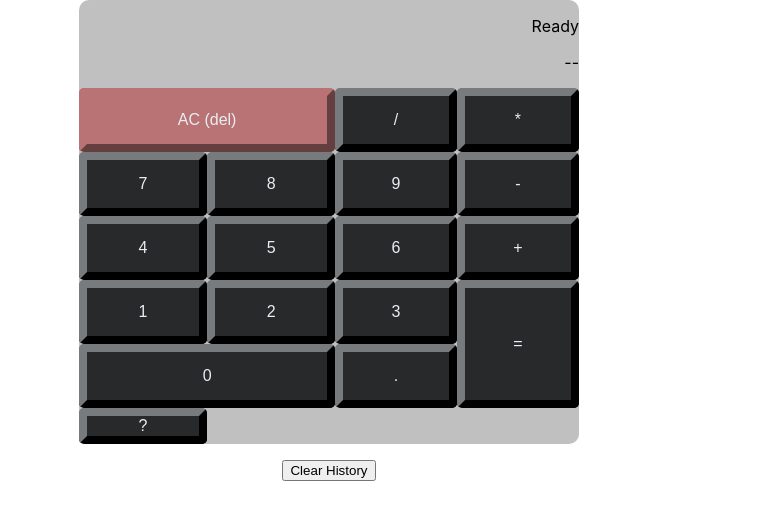
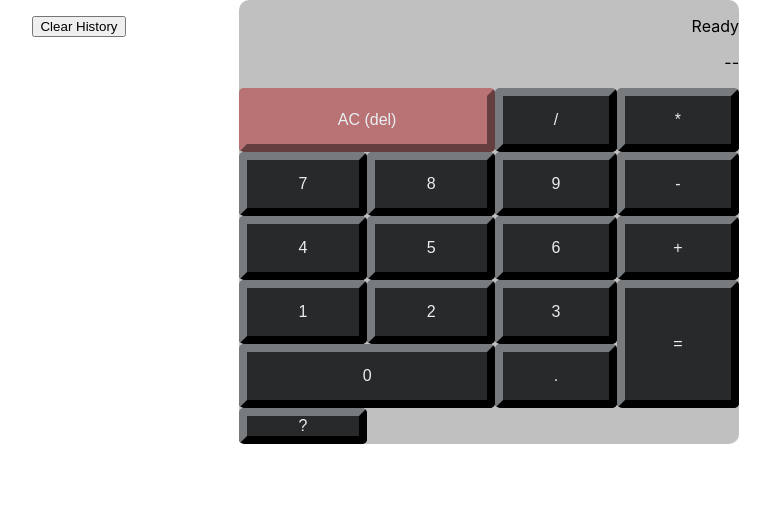
Before and after one commit to nic-vo/nv-portfolio, a Next.js app: page /fcc/ex-calculator in a window 1280 px wide. Shown: the top 520 px of the page, without its empty margins (311-1081 px from the left). Built offline with nearby package versions, Linux system fonts and the light colour scheme.

Commit message:
Refine mobile vs. desktop layout of overall calc container

```diff
--- a/styles/fcc/Calculator/Calculator.module.css
+++ b/styles/fcc/Calculator/Calculator.module.css
@@ -3,12 +3,6 @@
 	flex-direction: column;
 	align-items: center;
 	overflow: hidden;
-}
-
-@media (min-aspect-ratio: 3/4) {
-	.container {
-		overflow: visible;
-	}
 }
 
 .calculator {
@@ -21,6 +15,18 @@
 @media (min-aspect-ratio: 3/4) {
 	.calculator {
 		width: 50%;
+	}
+
+	.container {
+		overflow: visible;
+	}
+}
+
+@media (min-aspect-ratio: 99/100) {
+	.container {
+		flex-direction: row-reverse;
+		justify-content: center;
+		align-items: stretch;
 	}
 }
 
```
